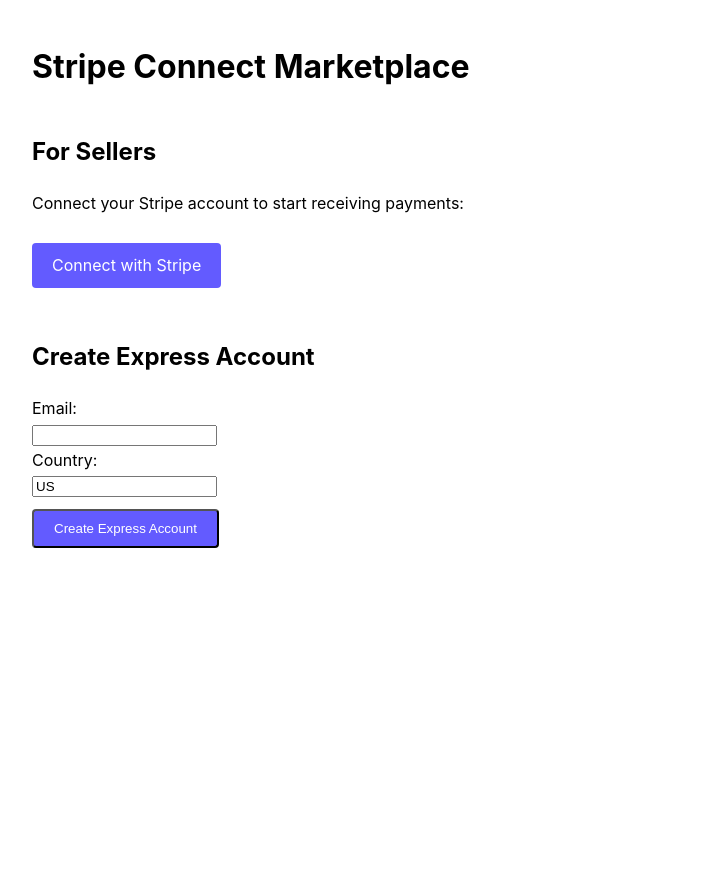
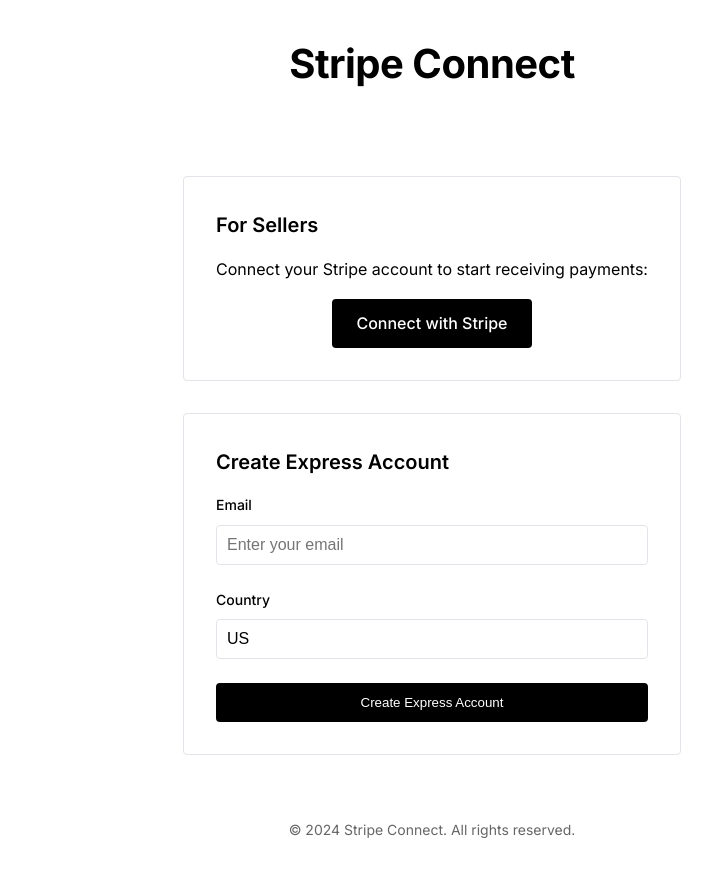
Before and after one commit to Capmus-Team/mini-stripe-connect-kisselle, a website: page public/index.html in a window 1280 px wide. Shown: the whole page, without its empty margins (208-920 px from the left). Before the commit the page ends 800 px from the top, so only its background shows below. Drawn offline with Linux system fonts and the light colour scheme.

Commit message:
improved

```diff
--- a/public/index.html
+++ b/public/index.html
@@ -3,53 +3,181 @@
 <head>
   <meta charset="UTF-8">
   <meta name="viewport" content="width=device-width, initial-scale=1.0">
-  <title>Stripe Connect Marketplace</title>
+  <title>Stripe Connect</title>
+  <link href="https://fonts.googleapis.com/css2?family=Inter:wght@400;500;600;700&display=swap" rel="stylesheet">
   <style>
+    :root {
+      --primary-color: #000000;
+      --primary-hover: #333333;
+      --background-color: #ffffff;
+      --text-color: #000000;
+      --border-color: #e1e4e8;
+    }
+
+    * {
+      margin: 0;
+      padding: 0;
+      box-sizing: border-box;
+    }
+
     body {
-      font-family: -apple-system, BlinkMacSystemFont, 'Segoe UI', Roboto, Oxygen, Ubuntu, Cantarell, 'Open Sans', 'Helvetica Neue', sans-serif;
+      font-family: 'Inter', -apple-system, BlinkMacSystemFont, 'Segoe UI', Roboto, sans-serif;
+      background-color: var(--background-color);
+      color: var(--text-color);
+      line-height: 1.6;
+      min-height: 100vh;
+      display: flex;
+      flex-direction: column;
+    }
+
+    .header {
+      background-color: white;
+      padding: 2rem 0;
+      margin-bottom: 2rem;
+      text-align: center;
+    }
+
+    .header-content {
       max-width: 800px;
       margin: 0 auto;
-      padding: 20px;
-      line-height: 1.6;
+      padding: 0 20px;
     }
+
+    .main-content {
+      max-width: 800px;
+      margin: 0 auto;
+      padding: 0 20px;
+      flex: 1;
+    }
+
+    .card {
+      background-color: white;
+      border: 1px solid var(--border-color);
+      border-radius: 4px;
+      padding: 2rem;
+      margin-bottom: 2rem;
+    }
+
+    h1 {
+      font-size: 2.5rem;
+      font-weight: 700;
+      margin-bottom: 1rem;
+      letter-spacing: -0.5px;
+    }
+
+    h2 {
+      font-size: 1.25rem;
+      font-weight: 600;
+      margin-bottom: 1rem;
+      color: var(--text-color);
+    }
+
     .button {
       display: inline-block;
-      padding: 10px 20px;
-      background-color: #635bff;
+      padding: 12px 24px;
+      background-color: var(--primary-color);
       color: white;
       text-decoration: none;
       border-radius: 4px;
-      margin: 10px 0;
+      font-weight: 500;
+      border: none;
+      cursor: pointer;
+      transition: background-color 0.2s;
     }
+
     .button:hover {
-      background-color: #4b45cc;
+      background-color: var(--primary-hover);
     }
-    .container {
-      margin-top: 40px;
+
+    form {
+      display: flex;
+      flex-direction: column;
+      gap: 1.5rem;
+    }
+
+    .form-group {
+      display: flex;
+      flex-direction: column;
+      gap: 0.5rem;
+    }
+
+    label {
+      font-weight: 500;
+      color: var(--text-color);
+      font-size: 0.875rem;
+    }
+
+    input {
+      padding: 10px;
+      border: 1px solid var(--border-color);
+      border-radius: 4px;
+      font-size: 1rem;
+      transition: border-color 0.2s;
+    }
+
+    input:focus {
+      outline: none;
+      border-color: var(--primary-color);
+    }
+
+    .footer {
+      text-align: center;
+      padding: 2rem;
+      color: #666666;
+      font-size: 0.875rem;
+      margin-top: auto;
+    }
+
+    @media (max-width: 640px) {
+      .card {
+        padding: 1.5rem;
+      }
+
+      h1 {
+        font-size: 2rem;
+      }
+
+      h2 {
+        font-size: 1.125rem;
+      }
     }
   </style>
 </head>
 <body>
-  <h1>Stripe Connect Marketplace</h1>
-  <div class="container">
+  <header class="header">
+    <div class="header-content">
+      <h1>Stripe Connect</h1>
+    </div>
+  </header>
+
+  <main class="main-content">
+    <div class="card">
       <h2>For Sellers</h2>
       <p>Connect your Stripe account to start receiving payments:</p>
+      <div style="text-align: center; margin-top: 1rem;">
         <a href="/connect/oauth" class="button">Connect with Stripe</a>
       </div>
-  <div class="container">
+    </div>
+
+    <div class="card">
       <h2>Create Express Account</h2>
       <form id="express-account-form">
-      <div>
-        <label for="email">Email:</label><br>
-        <input type="email" id="email" name="email" required>
+        <div class="form-group">
+          <label for="email">Email</label>
+          <input type="email" id="email" name="email" required placeholder="Enter your email">
         </div>
-      <div>
-        <label for="country">Country:</label><br>
-        <input type="text" id="country" name="country" value="US">
+        <div class="form-group">
+          <label for="country">Country</label>
+          <input type="text" id="country" name="country" value="US" placeholder="Enter country code">
         </div>
         <button type="submit" class="button">Create Express Account</button>
       </form>
     </div>
+  </main>
+
+  <footer class="footer">
+    <p>© 2024 Stripe Connect. All rights reserved.</p>
+  </footer>
 
   <script>
     document.getElementById('express-account-form').addEventListener('submit', async (e) => {
```
Lines whose indentation alone changed are shown as unchanged.
